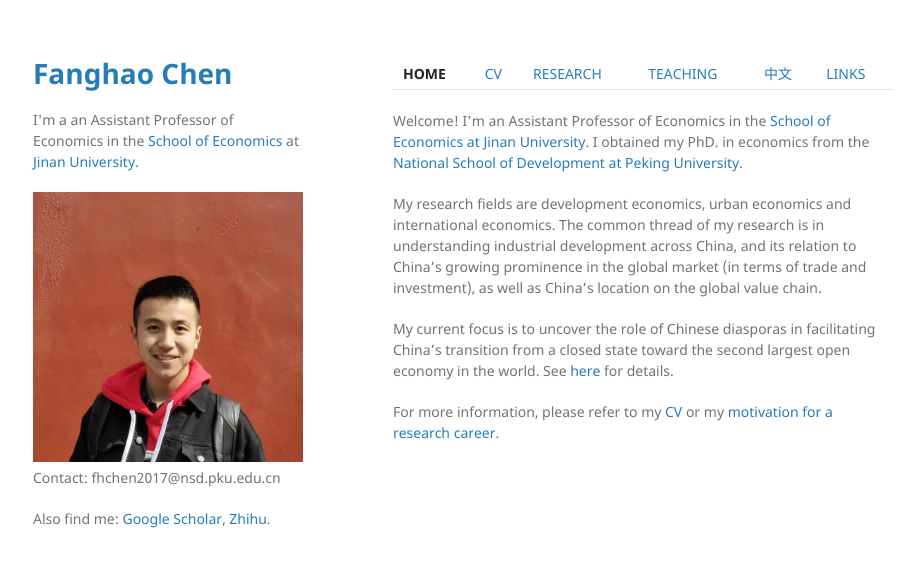
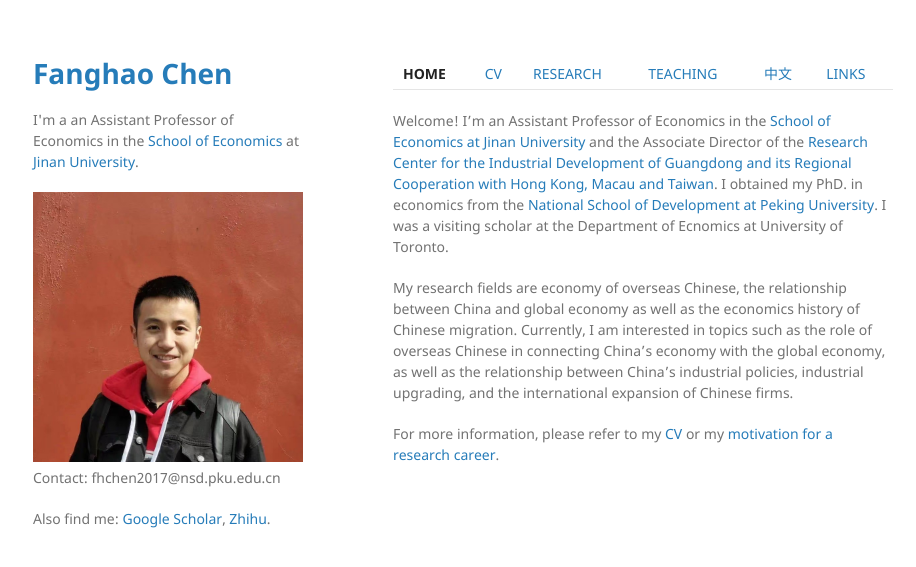
Before and after one commit to FanghaoChen/homepage, a Jekyll site: the page built from index.md, in a window 1280 px wide. Shown: the top 567 px of the page, without its empty margins (177-1093 px from the left). Built offline with Jekyll 4.4.1, drawn with Linux system fonts in a browser that asks for light colours.

Commit message:
Update index.md

```diff
--- a/index.md
+++ b/index.md
@@ -5,10 +5,8 @@ layout: default
 
 [**HOME**](./index.md) | [CV](./assets/CV_FanghaoChen_231105.pdf) | [RESEARCH](./research.md) | [TEACHING](./teaching.md) | [中文](./chinesepage.md) | [LINKS](./links.md)
 
-Welcome! I'm an Assistant Professor of Economics in the [School of Economics at Jinan University](https://ec.jnu.edu.cn/). I obtained my PhD. in economics from the [National School of Development at Peking University](https://www.nsd.pku.edu.cn/).
+Welcome! I'm an Assistant Professor of Economics in the [School of Economics at Jinan University](https://ec.jnu.edu.cn/) and the Associate Director of the [Research Center for the Industrial Development of Guangdong and its Regional Cooperation with Hong Kong, Macau and Taiwan](https://ogo.jnu.edu.cn/). I obtained my PhD. in economics from the [National School of Development at Peking University](https://www.nsd.pku.edu.cn/). I was a visiting scholar at the Department of Ecnomics at University of Toronto.
 
-My research fields are development economics, urban economics and international economics. The common thread of my research is in understanding industrial development across China, and its relation to China's growing prominence in the global market (in terms of trade and investment), as well as China's location on the global value chain.
-
-My current focus is to uncover the role of Chinese diasporas in facilitating China's transition from a closed state toward the second largest open economy in the world. See [here](https://papers.ssrn.com/sol3/papers.cfm?abstract_id=4004159) for details.
+My research fields are economy of overseas Chinese, the relationship between China and global economy as well as the economics history of Chinese migration. Currently, I am interested in topics such as the role of overseas Chinese in connecting China's economy with the global economy, as well as the relationship between China's industrial policies, industrial upgrading, and the international expansion of Chinese firms.
 
 For more information, please refer to my [CV](./assets/CV_FanghaoChen_231105.pdf) or my [motivation for a research career](https://mp.weixin.qq.com/s?__biz=Mzg4MzE0ODY0Mw==&mid=2247491382&idx=1&sn=992dc4dda38bfd95d5c2b47848fc5a81&chksm=cf4a8d3af83d042c96f68c98b9406eab25df4ce418b6778fccdee755fc9e499decfb44498855&mpshare=1&scene=24&srcid=12203KNxFd0xsEh7nM7ZzhKn&sharer_sharetime=1639991731014&sharer_shareid=009d752390d3ca9d149b0d31038375f0#rd).
```
